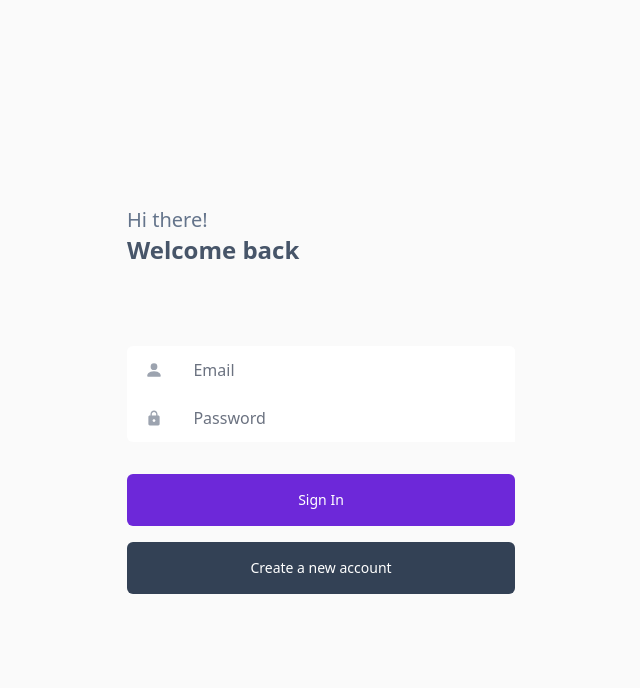
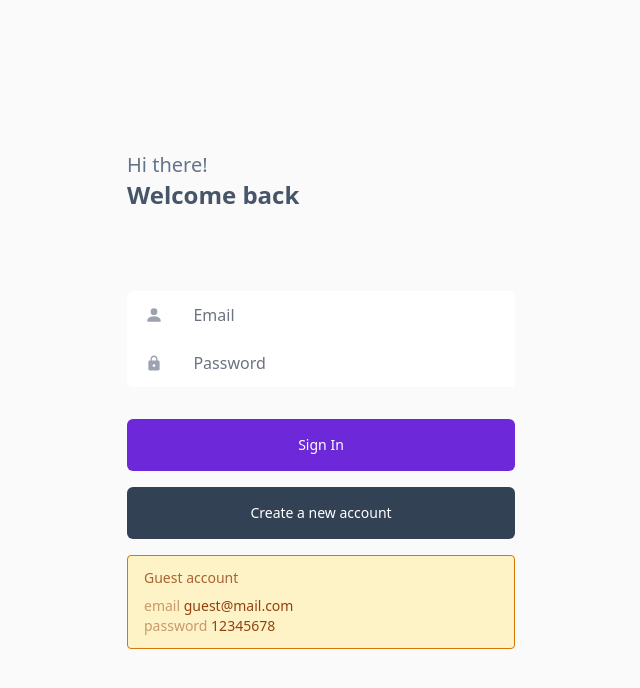
Before and after one commit to mmulyana/my-subss, a React (Vite) app: page /signin in a window 1280 px wide. Shown: the top 688 px of the page, without its empty margins (319-959 px from the left). Built offline with nearby package versions, Linux system fonts and the light colour scheme; no server answers.

Commit message:
feat: add guest account

```diff
--- a/src/pages/Login/index.jsx
+++ b/src/pages/Login/index.jsx
@@ -65,6 +65,11 @@ export default function Login() {
         <button onClick={handleSignup} className='py-4 mt-4 w-full rounded-md bg-slate-700 hover:bg-slate-800 text-white text-sm hover:ring hover:ring-violet-200 hover:ring-opacity-80'>
           Create a new account
         </button>
+        <div className='mt-4 py-3 rounded border border-amber-600 bg-amber-100 w-full px-4 text-sm'>
+          <p className='text-amber-800/80 mb-2'>Guest account</p>
+          <p className='text-amber-800/50'>email <span className='text-amber-800'>guest@mail.com</span></p>
+          <p className='text-amber-800/50'>password <span className='text-amber-800'>12345678</span></p>
+        </div>
       </div>
     </AuthLayout>
   )
```
